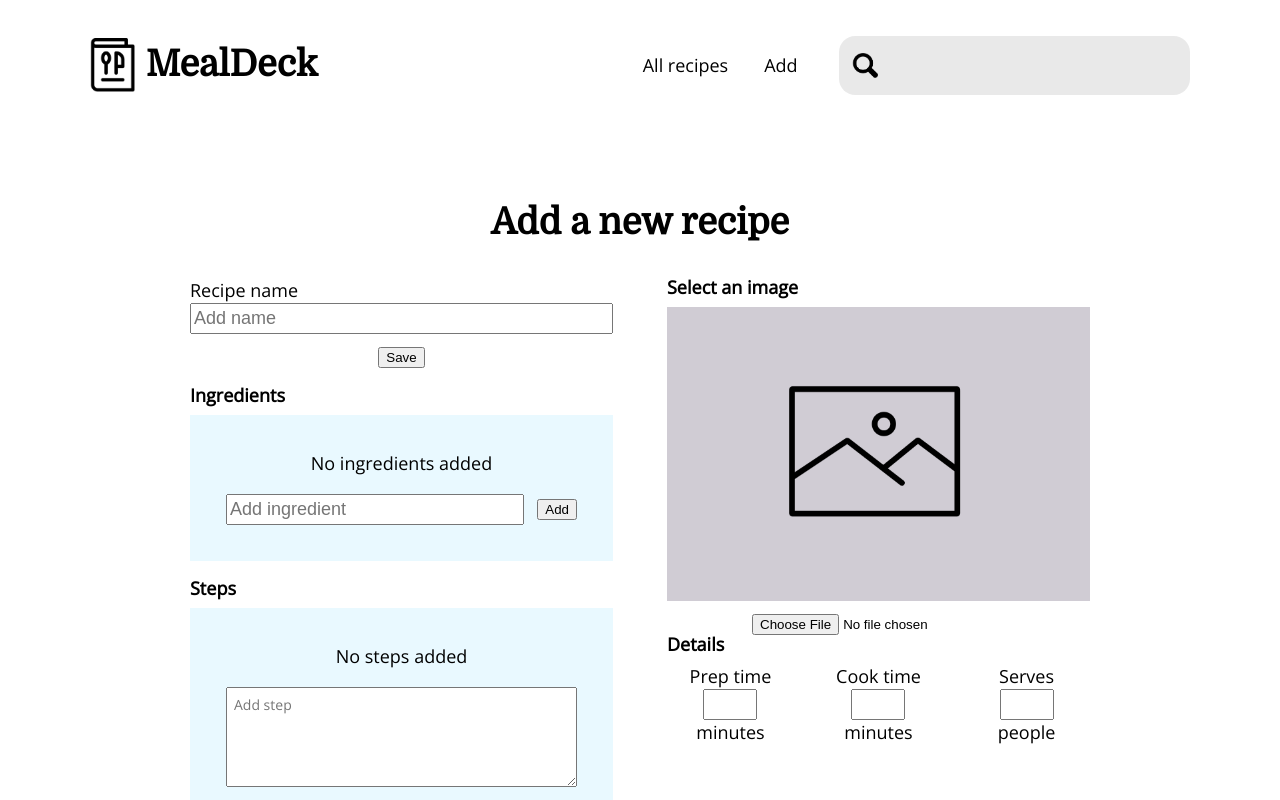
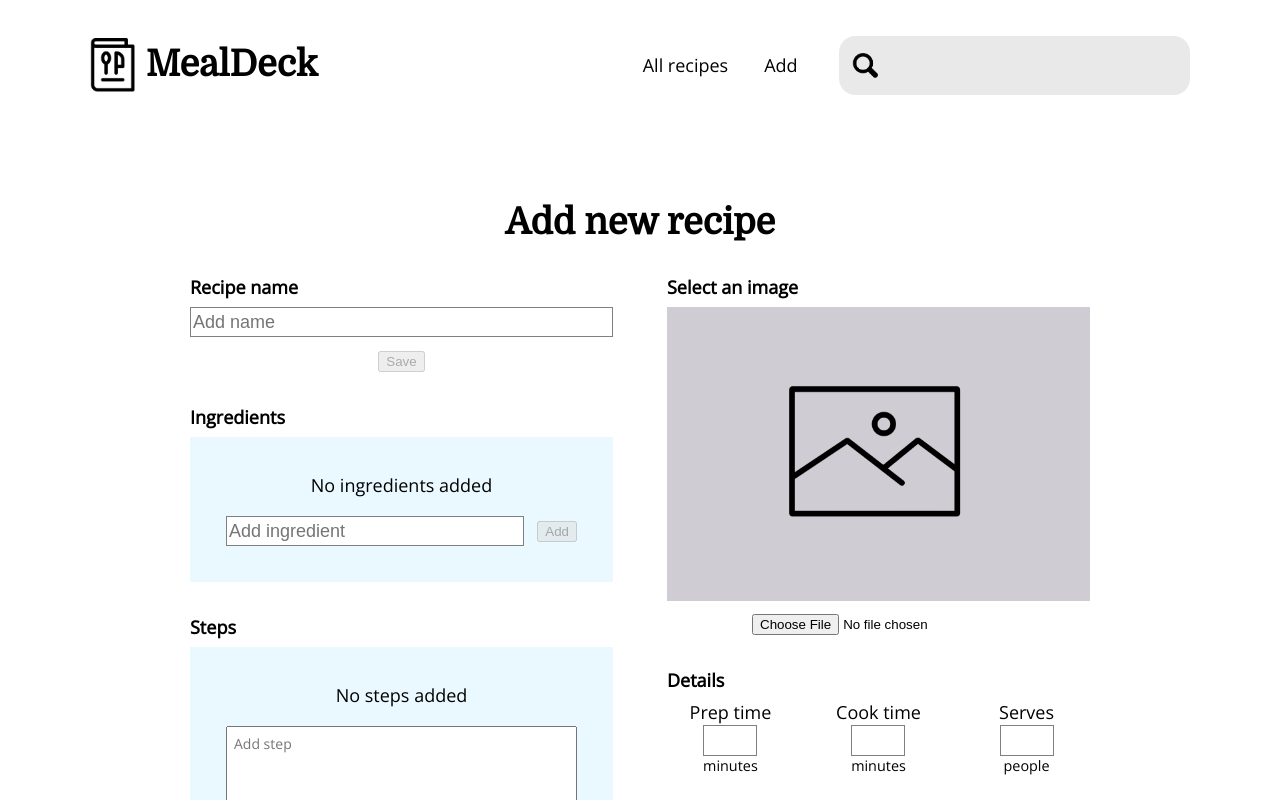
Before and after one commit to edlsto/recipe-creator, a Vue app: page /add in a window 1280 px wide. Shown: the top 800 px of the page. Built offline with nearby package versions, Linux system fonts and the light colour scheme.

Commit message:
Add form validation

```diff
--- a/src/views/Add.vue
+++ b/src/views/Add.vue
@@ -1,21 +1,23 @@
 <template>
   <div class="add">
-    <h1 class="recipe-add-title">Add a new recipe</h1>
+    <h1 class="recipe-add-title">Add new recipe</h1>
 
     <div class="two-col">
       <div class="add-text">
         <div v-if="!newRecipe.title" class="add-item">
-          <label for="title">Recipe name</label>
+          <h4 class="section-title">Recipe name</h4>
           <input
             class="add-item-input"
             v-model="newTitle"
             type="text"
             id="title"
             placeholder="Add name"
+            v-on:keyup.enter="onSubmitTitle"
           />
           <button
             v-on:click="onSubmitTitle"
             class="add-item-button add-button-below"
+            :disabled="!newTitle"
           >
             Save
           </button>
@@ -50,7 +52,11 @@
                 v-on:keyup.enter="onSubmitIngredient"
                 id="ingredient"
               />
-              <button v-on:click="onSubmitIngredient" class="add-item-button">
+              <button
+                v-on:click="onSubmitIngredient"
+                class="add-item-button"
+                :disabled="!newIngredient"
+              >
                 Add
               </button>
             </div>
@@ -77,6 +83,7 @@
             <button
               v-on:click="onSubmitStep"
               class="add-item-button add-button-below"
+              :disabled="!newStep"
             >
               Add
             </button>
@@ -84,6 +91,7 @@
         </div>
       </div>
       <div class="add-image">
+        <div class="add-item">
           <h4 class="section-title">Select an image</h4>
 
           <div v-if="!newRecipe.image" class="choose-file">
@@ -99,8 +107,10 @@
             <img :src="newRecipe.image" class="img-preview" />
             <button @click="removeImage(newRecipe)">Remove image</button>
           </div>
+        </div>
         <h4 class="section-title">Details</h4>
         <div class="times">
+          <div class="times-container">
             <div class="times-item">
               <label for="prep-time|">Prep time</label>
               <input
@@ -109,7 +119,7 @@
                 class="add-item-input times-input"
                 id="prep-time"
               />
-            <div>minutes</div>
+              <div class="details-unit">minutes</div>
             </div>
             <div class="times-item">
               <label for="cook-time">Cook time</label>
@@ -119,7 +129,7 @@
                 type="number"
                 id="cook-time"
               />
-            <div>minutes</div>
+              <div class="details-unit">minutes</div>
             </div>
             <div class="times-item">
               <label for="serves">Serves</label>
@@ -129,12 +139,35 @@
                 class="add-item-input times-input"
                 id="serves"
               />
-            <div>people</div>
+              <div class="details-unit">people</div>
             </div>
           </div>
         </div>
       </div>
-    <button v-on:click="submitList" class="submit">Submit</button>
+    </div>
+    <div v-if="validationFailed" class="validation-failed">
+      <ul>
+        <li v-if="!newRecipe.title">Add a recipe name</li>
+        <li v-if="!newRecipe.ingredients.length">
+          Add at least one ingredient
+        </li>
+        <li v-if="!newRecipe.steps.length">
+          Add at least one step
+        </li>
+        <li v-if="!newRecipe.cookTime">
+          Add the cooking time
+        </li>
+        <li v-if="!newRecipe.prepTime">
+          Add the prep time
+        </li>
+        <li v-if="!newRecipe.serves">
+          Add the serving amount
+        </li>
+      </ul>
+    </div>
+    <button v-on:click="submitList" class="submit">
+      Submit
+    </button>
   </div>
 </template>
 
@@ -157,8 +190,22 @@ export default {
       newIngredient: "",
       newStep: "",
       newTitle: "",
+      validationFailed: false,
     };
   },
+  computed: {
+    validated: function() {
+      return (
+        this.newRecipe.title &&
+        this.newRecipe.ingredients.length &&
+        this.newRecipe.steps.length &&
+        this.newRecipe.prepTime &&
+        this.newRecipe.cookTime &&
+        this.newRecipe.serves
+      );
+    },
+  },
+
   methods: {
     onSubmitIngredient: function() {
       this.newRecipe.ingredients.push(this.newIngredient);
@@ -169,6 +216,7 @@ export default {
       this.newStep = "";
     },
     onSubmitTitle: function() {
+      console.log("here");
       this.newRecipe.title = this.newTitle;
       this.newTitle = "";
     },
@@ -177,8 +225,12 @@ export default {
       this.newRecipe.title = "";
     },
     submitList: function() {
+      if (this.validated) {
         this.$emit("add", this.newRecipe);
         this.$router.push({ name: "Home" });
+      } else {
+        this.validationFailed = true;
+      }
     },
     onFileChange(item, e) {
       let files = e.target.files || e.dataTransfer.files;
@@ -228,7 +280,7 @@ export default {
   display: block;
 }
 .add-item {
-  margin-bottom: 1em;
+  margin-bottom: 2em;
   display: flex;
   flex-direction: column;
 }
@@ -238,6 +290,8 @@ export default {
   flex: 1 0 auto;
   font-size: 1em;
   outline: none;
+  border-radius: 0;
+  border: 1px solid gray;
 }
 .form-row {
   display: flex;
@@ -316,6 +370,7 @@ textarea {
   display: flex;
   flex-wrap: wrap;
   justify-content: space-between;
+  flex-direction: column;
 }
 
 .times-item {
@@ -327,5 +382,33 @@ textarea {
 
 .times-input {
   width: 3em;
+  flex: 0 0 auto;
+  text-align: center;
+}
+.details-unit {
+  font-size: 0.8em;
+}
+
+.times-container {
+  display: flex;
+  justify-content: space-between;
+}
+
+input::-webkit-outer-spin-button,
+input::-webkit-inner-spin-button {
+  /* display: none; <- Crashes Chrome on hover */
+  -webkit-appearance: none;
+  margin: 0; /* <-- Apparently some margin are still there even though it's hidden */
+}
+
+input[type="number"] {
+  -moz-appearance: textfield; /* Firefox */
+}
+
+.validation-failed {
+  color: red;
+  display: flex;
+  justify-content: center;
+  margin-bottom: 1em;
 }
 </style>
```
Lines whose indentation alone changed are shown as unchanged.
